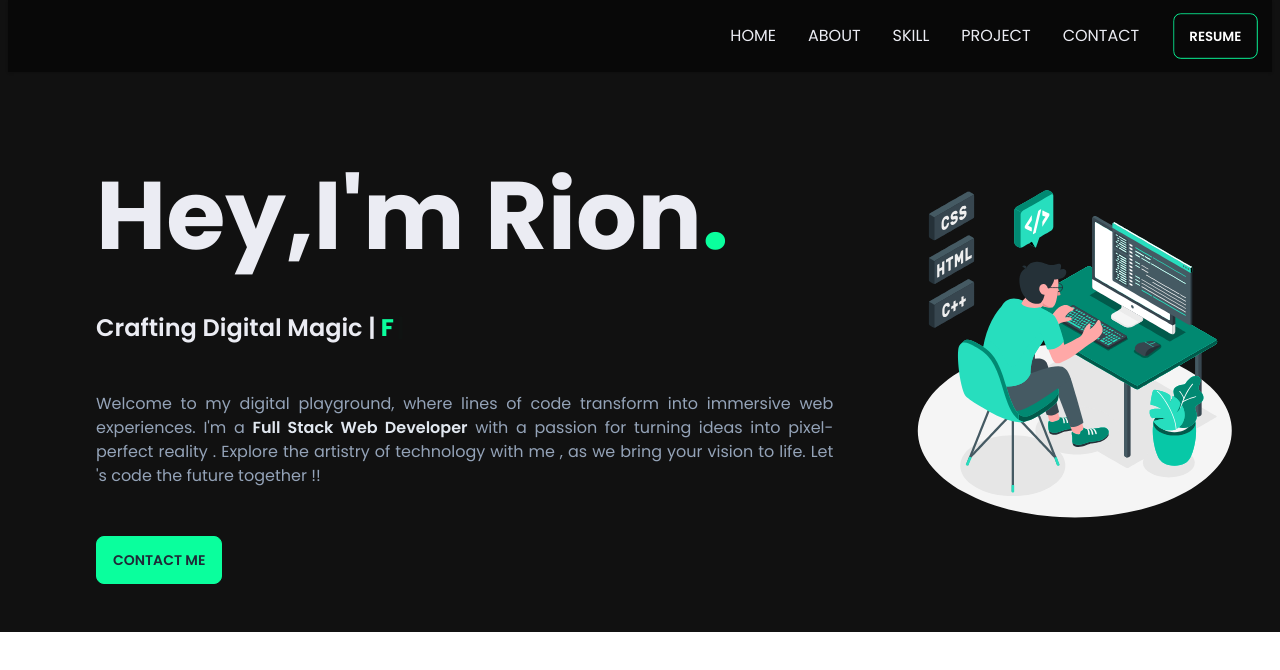
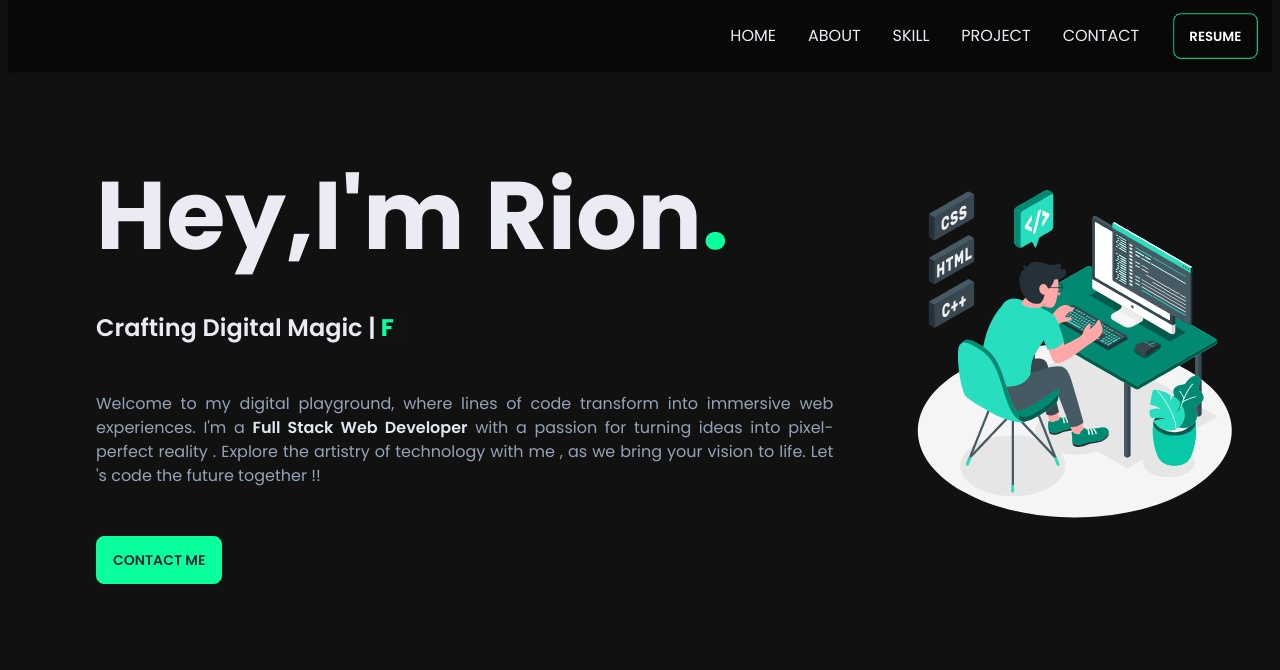
Before and after one commit to Rafiuzzamanrion/My-Portfolio-latest, a React (Vite) app: page / in a window 1280 px wide. Shown: the top 670 px of the page. Built offline with nearby package versions, Linux system fonts and the light colour scheme.

Commit message:
complete

```diff
--- a/src/Pages/Hero/Hero.jsx
+++ b/src/Pages/Hero/Hero.jsx
@@ -3,6 +3,7 @@ import { Link } from "react-router-dom";
 import { useTypewriter, Cursor } from "react-simple-typewriter";
 import "./Hero.css";
 import LottieAnimation from "./LottieAnimation";
+
 
 const Hero = () => {
   const [text] = useTypewriter({
@@ -13,7 +14,7 @@ const Hero = () => {
   });
 
   return (
-    <div className="h-full">
+    <div className="min-h-screen">
       <Helmet>
         <title>Home</title>
       </Helmet>
@@ -72,6 +73,7 @@ const Hero = () => {
         <LottieAnimation></LottieAnimation>
       </div>
      </div>
+
     </div>
   );
 };
```
